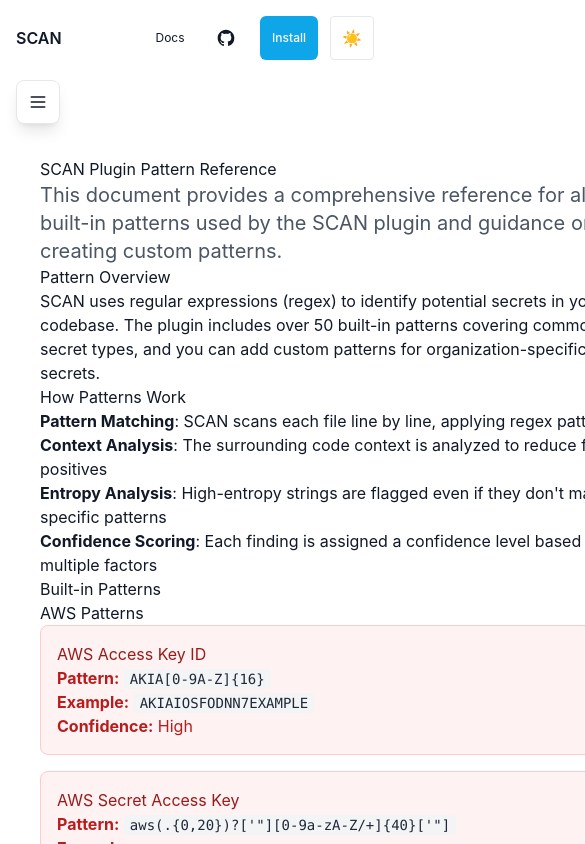
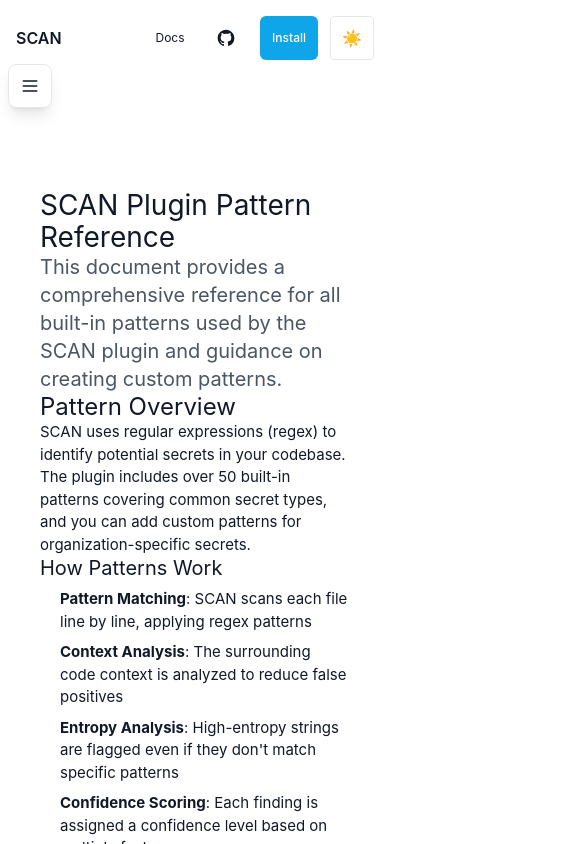
Before and after one commit to theaniketraj/SCAN, a Next.js app in the folder landing/: page /docs/patterns in a window 390 px wide. Shown: the top 844 px of the page, 585 px wide, since content can reach past the window. Built offline with nearby package versions, Linux system fonts and the light colour scheme.

Commit message:
feat: enhance mobile responsiveness and improve prose styling in globals.css; update DocsLayout for better layout and accessibility

```diff
--- a/landing/app/globals.css
+++ b/landing/app/globals.css
@@ -129,6 +129,88 @@
     }
 }
 
+/* Mobile prose content improvements */
+@media (max-width: 768px) {
+    /* Reduce prose font size on mobile */
+    .prose {
+        font-size: 0.9375rem !important; /* 15px */
+    }
+
+    .prose h1 {
+        font-size: 1.75rem !important; /* 28px */
+        line-height: 2rem !important;
+    }
+
+    .prose h2 {
+        font-size: 1.5rem !important; /* 24px */
+        line-height: 1.75rem !important;
+    }
+
+    .prose h3 {
+        font-size: 1.25rem !important; /* 20px */
+        line-height: 1.5rem !important;
+    }
+
+    .prose h4 {
+        font-size: 1.125rem !important; /* 18px */
+        line-height: 1.5rem !important;
+    }
+
+    /* Ensure images scale properly */
+    .prose img {
+        max-width: 100% !important;
+        height: auto !important;
+    }
+
+    /* Tables should scroll horizontally on mobile */
+    .prose table {
+        display: block !important;
+        overflow-x: auto !important;
+        white-space: nowrap !important;
+        -webkit-overflow-scrolling: touch !important;
+    }
+
+    /* Lists with better mobile spacing */
+    .prose ul,
+    .prose ol {
+        padding-left: 1.25rem !important;
+    }
+
+    /* Better spacing for list items */
+    .prose li {
+        margin-top: 0.5rem !important;
+        margin-bottom: 0.5rem !important;
+    }
+
+    /* Blockquotes */
+    .prose blockquote {
+        padding-left: 1rem !important;
+        font-size: 0.9375rem !important;
+    }
+}
+
+/* Ensure wide content doesn't break layout */
+.prose {
+    overflow-wrap: break-word !important;
+    word-wrap: break-word !important;
+    word-break: break-word !important;
+}
+
+/* Max width for prose images and videos */
+.prose img,
+.prose video,
+.prose iframe {
+    max-width: 100% !important;
+    height: auto !important;
+}
+
+/* Ensure divs inside prose don't overflow */
+.prose > div,
+.prose div {
+    max-width: 100% !important;
+    overflow-x: auto !important;
+}
+
 /* Custom Scrollbar */
 ::-webkit-scrollbar {
     width: 10px;
--- a/landing/components/DocsLayout.tsx
+++ b/landing/components/DocsLayout.tsx
@@ -150,10 +150,11 @@
     return (
         <div className="min-h-screen bg-white dark:bg-gray-900">
             {/* Mobile menu button */}
-            <div className="lg:hidden fixed top-20 left-4 z-50">
+            <div className="lg:hidden fixed top-16 sm:top-20 left-2 sm:left-4 z-50">
                 <button
                     onClick={() => setSidebarOpen(!sidebarOpen)}
                     className="bg-white dark:bg-gray-800 border border-gray-200 dark:border-gray-700 rounded-lg p-2 shadow-lg"
+                    aria-label="Toggle navigation menu"
                 >
                     <svg
                         className="w-5 h-5"
@@ -165,7 +166,7 @@
                             strokeLinecap="round"
                             strokeLinejoin="round"
                             strokeWidth={2}
-                            d="M4 6h16M4 12h16M4 18h16"
+                            d={sidebarOpen ? "M6 18L18 6M6 6l12 12" : "M4 6h16M4 12h16M4 18h16"}
                         />
                     </svg>
                 </button>
@@ -175,7 +176,7 @@
                 {/* Left Sidebar - Documentation Navigation */}
                 <aside
                     className={`
-                    fixed lg:sticky top-0 left-0 z-40 w-64 h-screen pt-20
+                    fixed lg:sticky top-0 left-0 z-40 w-64 h-screen pt-16 sm:pt-20
                     bg-white dark:bg-gray-900 border-r border-gray-200 dark:border-gray-700
                     transform lg:transform-none transition-transform duration-300 ease-in-out
                     ${sidebarOpen ? "translate-x-0" : "-translate-x-full lg:translate-x-0"}
@@ -187,6 +188,7 @@
                             <Link
                                 href="/docs"
                                 className="flex items-center p-2 rounded-lg hover:bg-gray-100 dark:hover:bg-gray-800 transition-colors text-gray-600 dark:text-gray-400 hover:text-gray-900 dark:hover:text-gray-200 text-sm border-b border-gray-200 dark:border-gray-700 mb-3"
+                                onClick={() => setSidebarOpen(false)}
                             >
                                 <span className="mr-2">←</span>
                                 <span>Back to Docs Homepage</span>
@@ -207,11 +209,12 @@
                                                 : "text-gray-700 dark:text-gray-300"
                                         }
                                     `}
+                                    onClick={() => setSidebarOpen(false)}
                                 >
                                     <span className="mr-3 text-lg">
                                         {page.icon}
                                     </span>
-                                    <span className="flex-1">{page.title}</span>
+                                    <span className="flex-1 text-sm sm:text-base">{page.title}</span>
                                 </Link>
                             ))}
                         </div>
@@ -219,12 +222,14 @@
                 </aside>
 
                 {/* Main Content */}
-                <main className="flex-1 lg:ml-0">
-                    <div className="flex">
+                <main className="flex-1 lg:ml-0 w-full">
+                    <div className="flex flex-col xl:flex-row">
                         {/* Content Area */}
-                        <div className="flex-1 min-w-0">
-                            <div className="container mx-auto px-4 sm:px-6 lg:px-8 py-8 max-w-4xl">
-                                {children}
+                        <div className="flex-1 min-w-0 w-full">
+                            <div className="w-full px-4 sm:px-6 lg:px-8 py-6 sm:py-8 pt-16 sm:pt-20 lg:pt-8">
+                                <div className="max-w-4xl mx-auto">
+                                    {children}
+                                </div>
                             </div>
                         </div>
 
--- a/landing/tailwind.config.js
+++ b/landing/tailwind.config.js
@@ -19,6 +19,11 @@
                 md: "768px",
                 lg: "1024px",
                 xl: "1280px",
+                "2xl": "1536px",
+            },
+            maxWidth: {
+                '8xl': '88rem',
+                '9xl': '96rem',
             },
         },
     },
```
